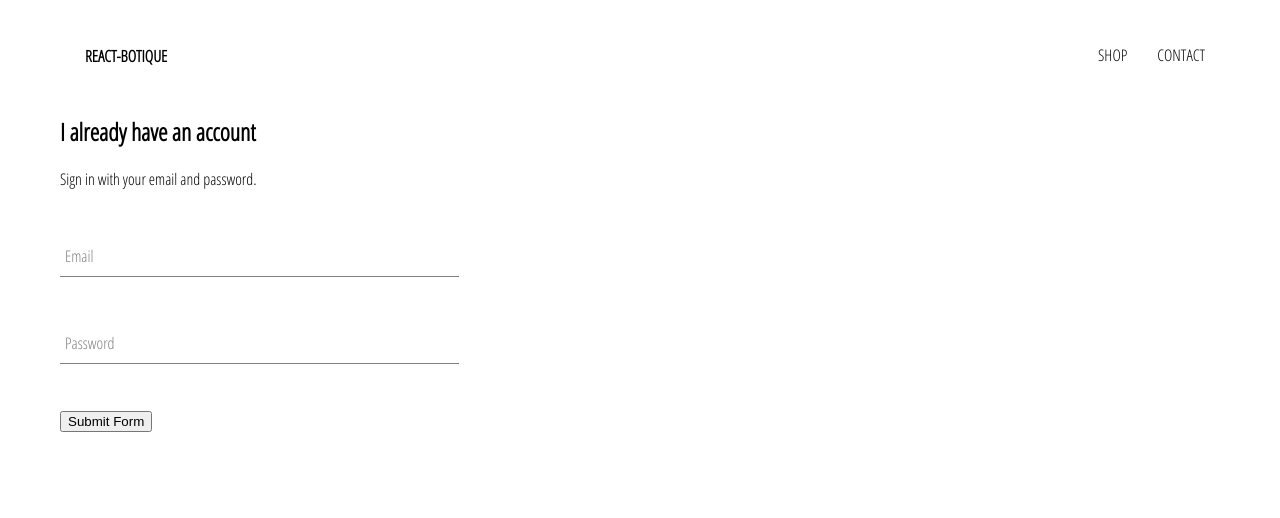
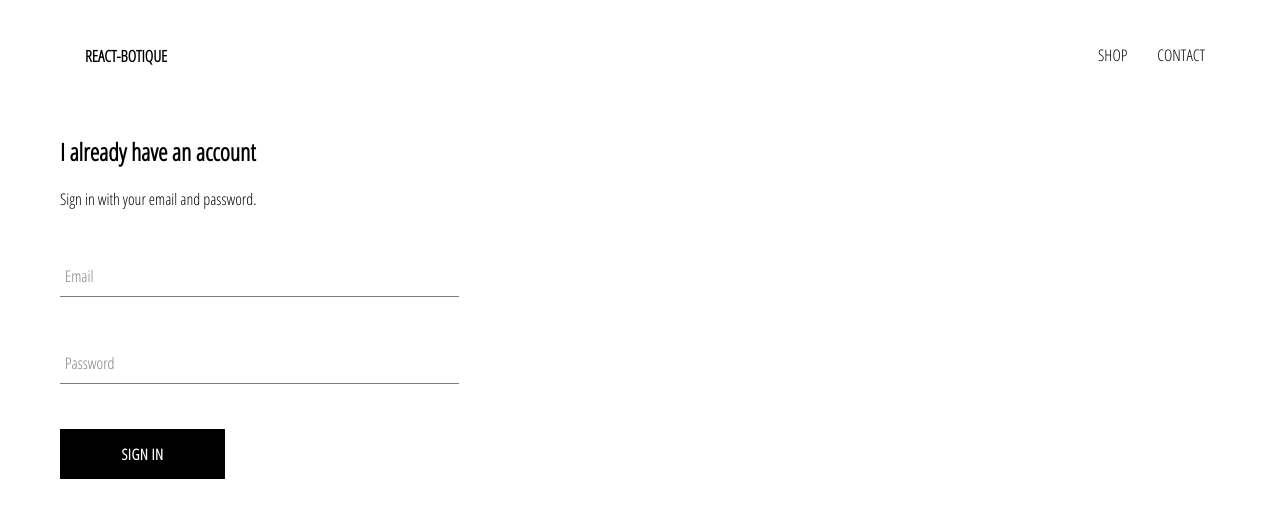
Before and after one commit to NathanielGiron/react-botique, a React (Create React App) app: page /signin in a window 1280 px wide. Shown: the top 518 px of the page. Built offline with nearby package versions, Linux system fonts and the light colour scheme.

Commit message:
added custom button component

```diff
--- /dev/null
+++ b/src/components/custom-button/custom-button.component.jsx
@@ -0,0 +1,11 @@
+import React from 'react';
+
+import './custom-button.styles.scss';
+
+const CustomButton = ({ children, ...otherProps}) => (
+  <button className='custom-button' {...otherProps}>
+    {children}
+  </button>
+);
+
+export default CustomButton;
--- /dev/null
+++ b/src/components/custom-button/custom-button.styles.scss
@@ -0,0 +1,22 @@
+.custom-button {
+  min-width: 165px;
+  width: auto;
+  height: 50px;
+  letter-spacing: 0.5px;
+  line-height: 50px;
+  padding: 0 35px 0 35px;
+  font-size: 15px;
+  background-color: black;
+  color: white;
+  text-transform: uppercase;
+  font-family: 'Open Sans Condensed';
+  font-weight: bolder;
+  border: none;
+  cursor: pointer;
+
+  &:hover {
+    background-color: white;
+    color: black;
+    border: 1px solid black;
+  }
+}
--- a/src/components/signin/signin.component.jsx
+++ b/src/components/signin/signin.component.jsx
@@ -1,6 +1,7 @@
 import React, { Component } from 'react';
 
 import FormInput from '../form-input/form-input.component';
+import CustomButton from '../custom-button/custom-button.component';
 
 import './signin.styles.scss';
 
@@ -42,13 +43,13 @@
             required />
           <FormInput
             type="password"
-            name="email"
+            name="password"
             value={this.state.password}
             handleChange={this.handleChange}
             label="Password"
             required />
 
-          <input type="submit" value="Submit Form" />
+          <CustomButton type="submit">Sign In</CustomButton>
         </form>
       </div>
     );
--- a/src/components/signin/signin.styles.scss
+++ b/src/components/signin/signin.styles.scss
@@ -1,3 +1,9 @@
 .signin {
   width: 30vw;
+  display: flex;
+  flex-direction: column;
+
+  .title {
+    margin: 10px 0;
+  }
 }
```
